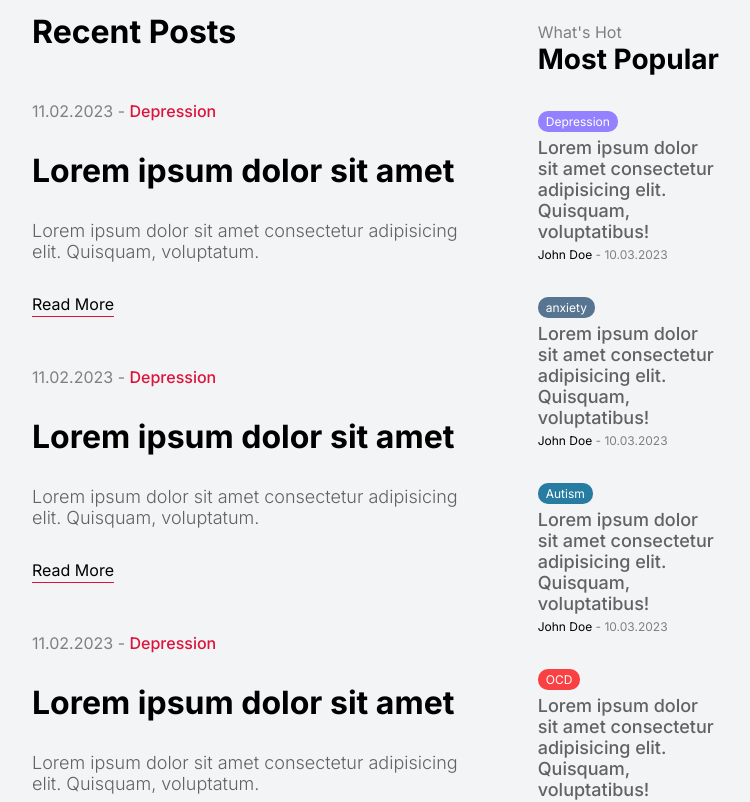
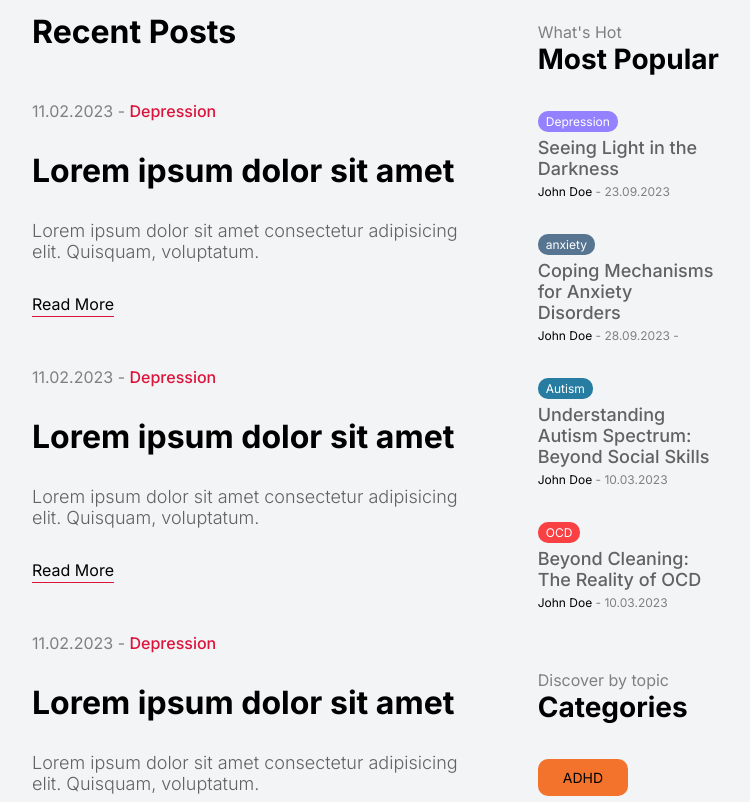
Before and after one commit to TravisLoganT/Neurodiversity, a Next.js app: page / in a window 1280 px wide. Shown: the part 1240-2042 px from the top of the page, without its empty margins (264-1014 px from the left). Built offline with nearby package versions, Linux system fonts and the light colour scheme.

Commit message:
added titles and subtitles for the for the menu

```diff
--- a/src/components/menuPosts/MenuPosts.jsx
+++ b/src/components/menuPosts/MenuPosts.jsx
@@ -22,12 +22,11 @@
             Depression
           </span>
           <h3 className={styles.postTitle}>
-            Lorem ipsum dolor sit amet consectetur adipisicing elit. Quisquam,
-            voluptatibus!
+          Seeing Light in the Darkness
           </h3>
           <div className={styles.detail}>
             <span className={styles.username}>John Doe</span>
-            <span className={styles.date}> - 10.03.2023</span>
+            <span className={styles.date}> - 23.09.2023</span>
           </div>
         </div>
       </Link>
@@ -48,12 +47,11 @@
             anxiety
           </span>
           <h3 className={styles.postTitle}>
-            Lorem ipsum dolor sit amet consectetur adipisicing elit. Quisquam,
-            voluptatibus!
+          Coping Mechanisms for Anxiety Disorders
           </h3>
           <div className={styles.detail}>
             <span className={styles.username}>John Doe</span>
-            <span className={styles.date}> - 10.03.2023</span>
+            <span className={styles.date}> - 28.09.2023 -</span>
           </div>
         </div>
       </Link>
@@ -71,8 +69,7 @@
         <div className={styles.textContainer}>
           <span className={`${styles.category} ${styles.autism}`}>Autism</span>
           <h3 className={styles.postTitle}>
-            Lorem ipsum dolor sit amet consectetur adipisicing elit. Quisquam,
-            voluptatibus!
+          Understanding Autism Spectrum: Beyond Social Skills
           </h3>
           <div className={styles.detail}>
             <span className={styles.username}>John Doe</span>
@@ -94,8 +91,7 @@
         <div className={styles.textContainer}>
           <span className={`${styles.category} ${styles.ocd}`}>OCD</span>
           <h3 className={styles.postTitle}>
-            Lorem ipsum dolor sit amet consectetur adipisicing elit. Quisquam,
-            voluptatibus!
+          Beyond Cleaning: The Reality of OCD
           </h3>
           <div className={styles.detail}>
             <span className={styles.username}>John Doe</span>
```
